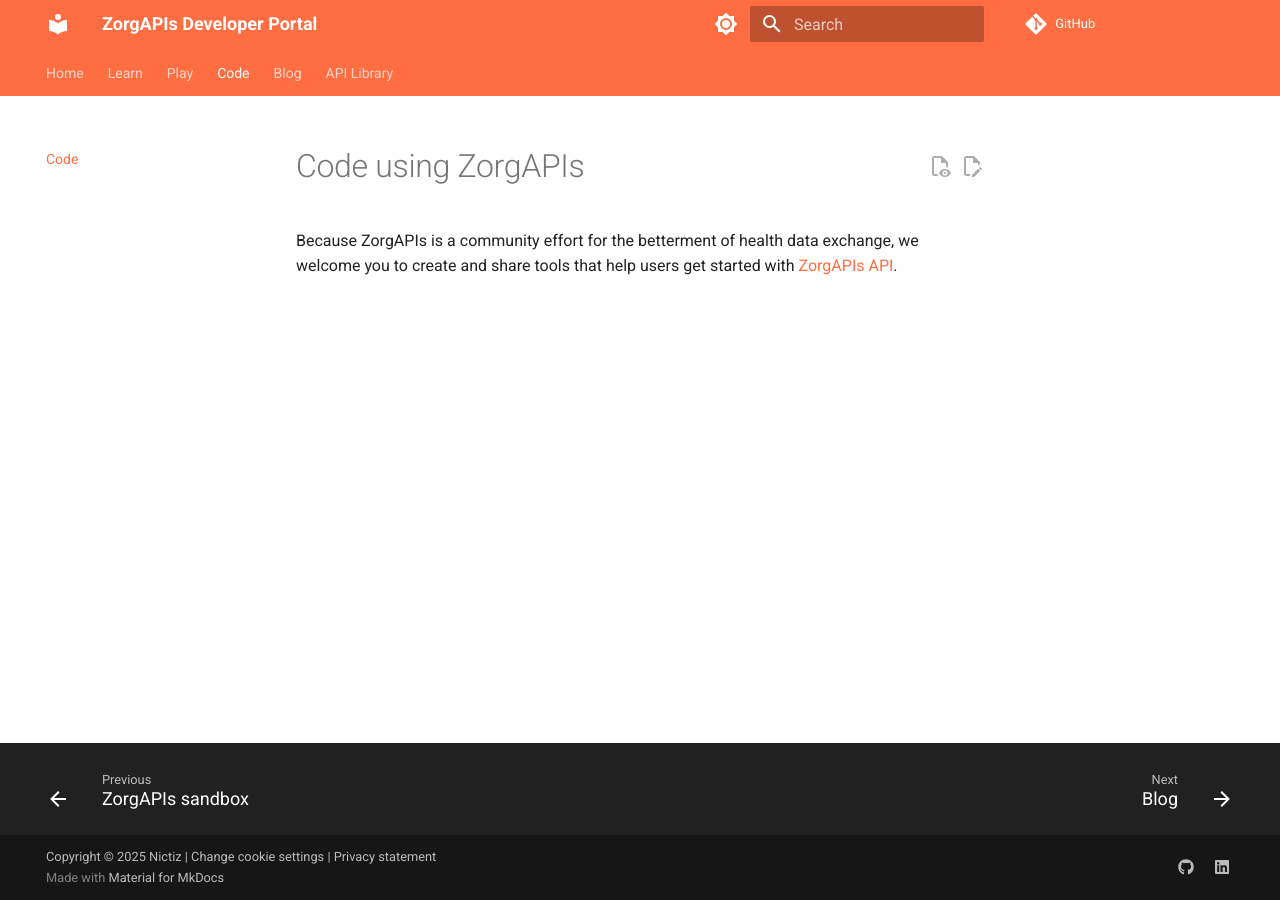
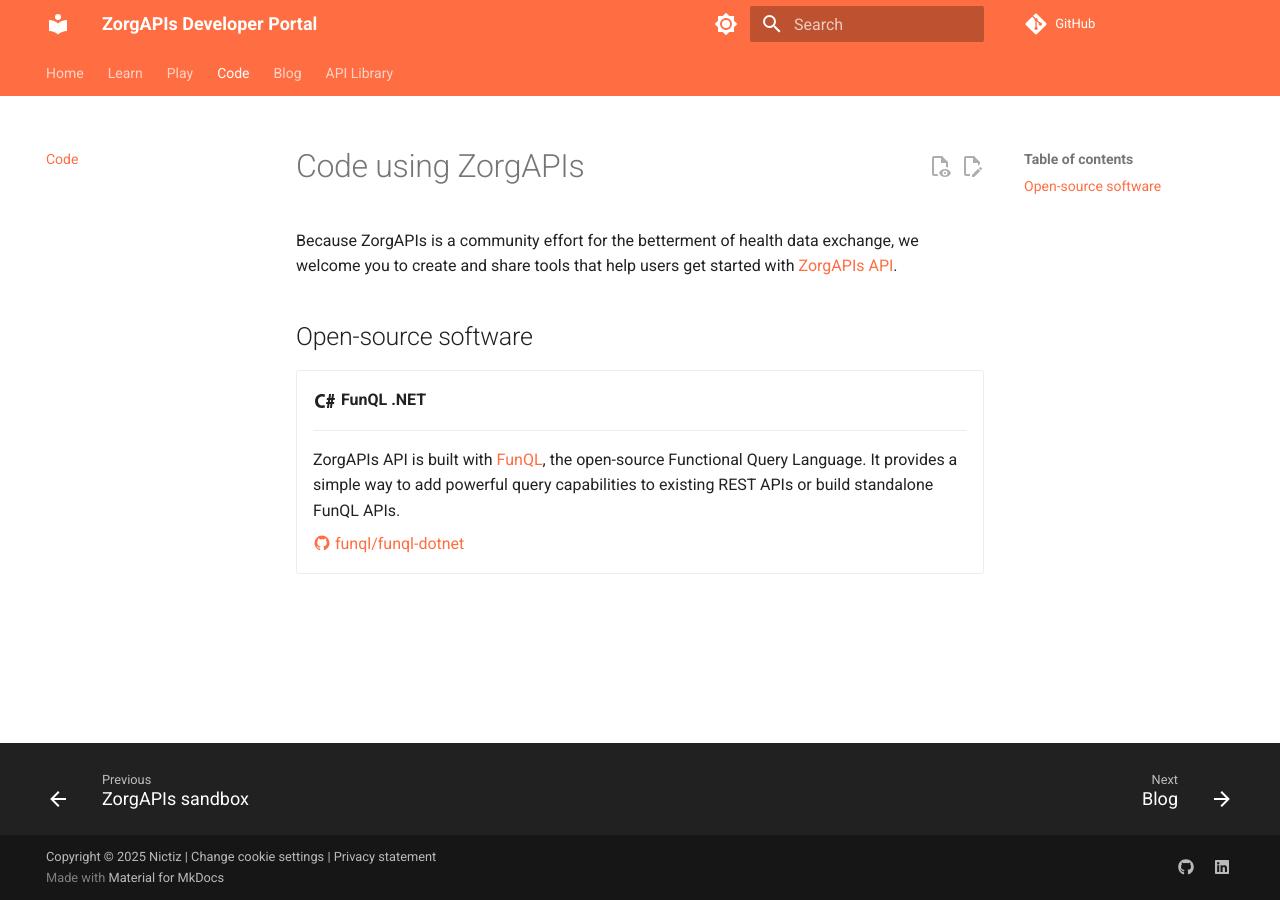
Before and after one commit to Nictiz/zorgapis-docs, an MkDocs documentation site: the page built from docs/code/index.md, in a window 1280 px wide. Built offline with MkDocs 1.6.1 and Material for MkDocs 9.7.7, drawn with Linux system fonts in a browser that asks for light colours; comment, search, counter and statistics services are not loaded.

Commit message:
Update code

```diff
--- a/docs/code/index.md
+++ b/docs/code/index.md
@@ -3,3 +3,18 @@
 Because ZorgAPIs is a community effort for the betterment of health data exchange, we welcome you to create and share
 tools that help users get started with [ZorgAPIs API](
 https://nictiz.github.io/zorgapis-openapi-specification/){: target="_blank" }.
+
+## Open-source software
+
+<div class="grid cards" markdown>
+
+-   :material-language-csharp:{ .lg .middle } **FunQL .NET**
+
+    ---
+
+    ZorgAPIs API is built with [FunQL](https://funql.io/), the open-source Functional Query Language. It provides a
+    simple way to add powerful query capabilities to existing REST APIs or build standalone FunQL APIs.
+
+    [:material-github: funql/funql-dotnet](https://github.com/funql/funql-dotnet)
+
+</div>
```
